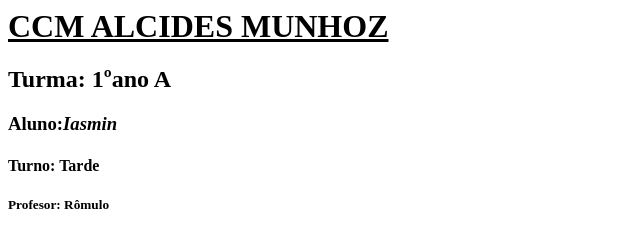
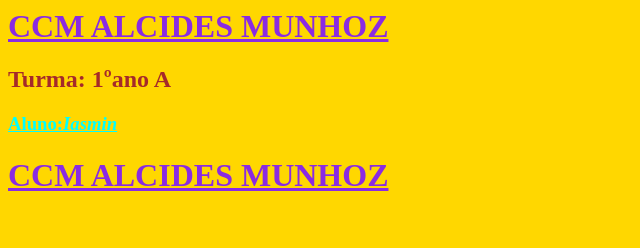
Before and after one commit to iasmin-natulini/teste-iasmin, a plain HTML site: page index.html in a window 1280 px wide. Shown: the whole page, without its empty margins (0-640 px from the left). Drawn offline with Linux system fonts and the light colour scheme.

Commit message:
indexstyle

```diff
--- a/index.html
+++ b/index.html
@@ -1,5 +1,11 @@
+<head> <link rel="stylesheet" href="style.css">
+</head>
 <h1><u>CCM ALCIDES MUNHOZ</u></h1>
 <h2>Turma: 1ºano A</h2>
 <h3> Aluno:<i>Iasmin</i> </h3>
-<h4>Turno: Tarde</h4>
-<h5>Profesor: Rômulo</h5>
+<body>
+    <header>
+        <h1><u>CCM ALCIDES MUNHOZ</u></h1>
+    </header>
+
+</body>
--- /dev/null
+++ b/style.css
@@ -0,0 +1,13 @@
+body{
+    background-color: gold;
+}
+h1{
+    color:blueviolet;
+}
+h2{
+    color:brown;
+}
+h3{
+    color:aqua;
+    text-decoration: underline;
+}
```
